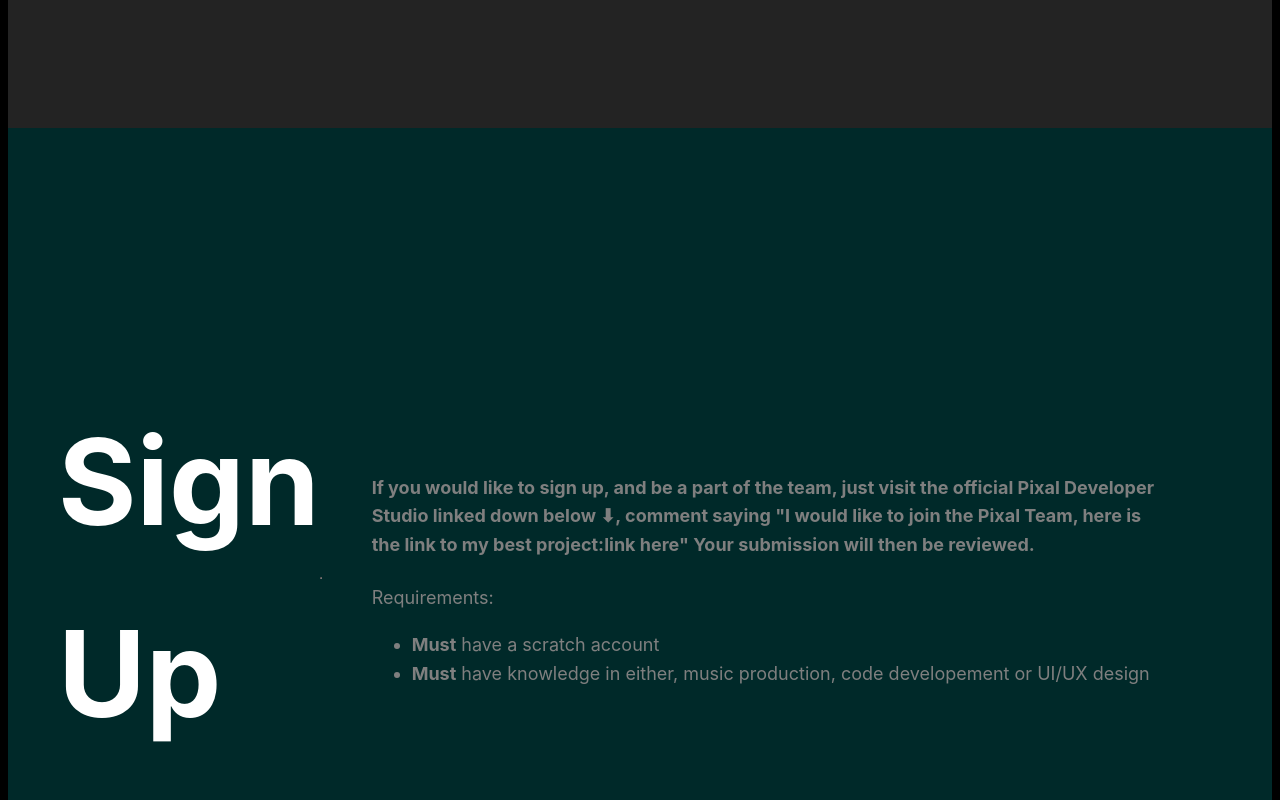
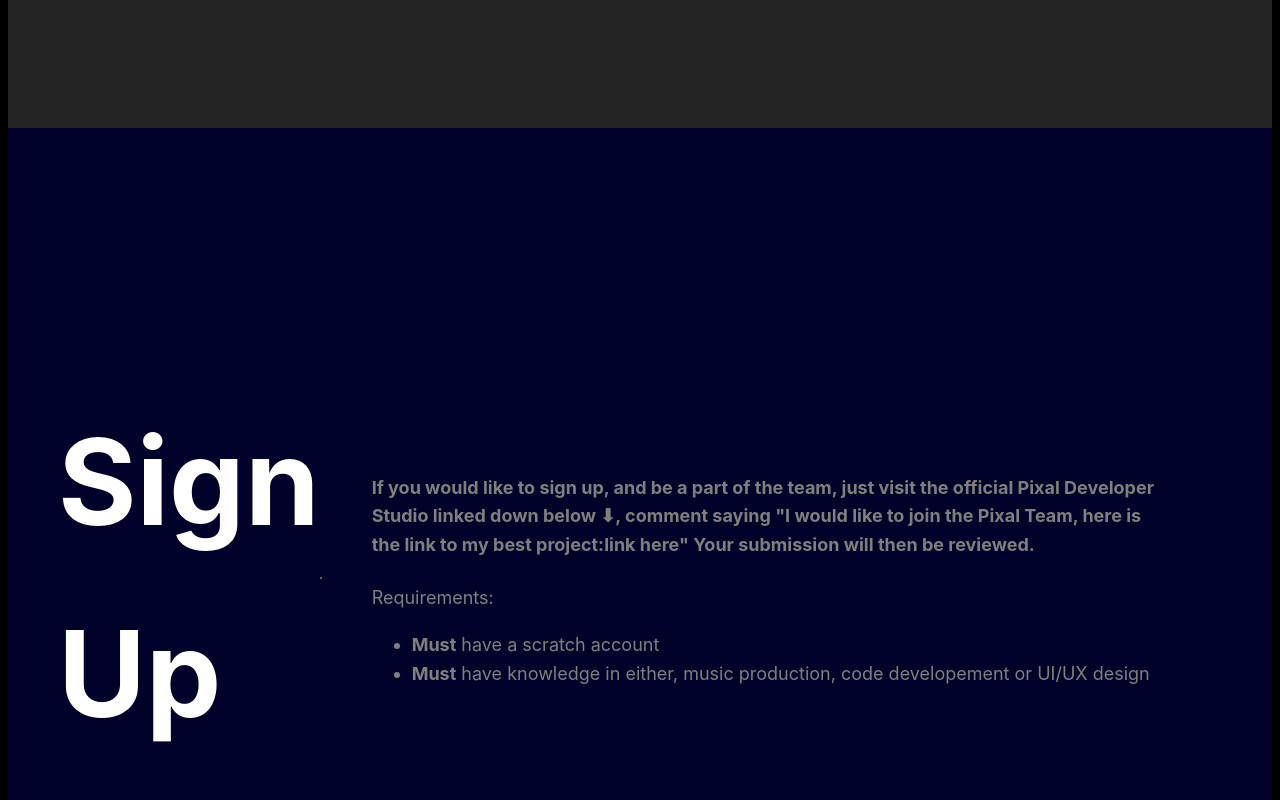
Before and after one commit to Bespoke-Web1/bespoke-web1, a plain HTML site: page index.html in a window 1280 px wide. Shown: the part 2580-3380 px from the top of the page. Drawn offline with Linux system fonts and the light colour scheme.

Commit message:
Update index.html

```diff
--- a/index.html
+++ b/index.html
@@ -52,7 +52,7 @@
   <h4>Studio link down below ⬇</h4>
   </div>
     </section>
-    <section id="signup" style="background-color: rgb(0, 83, 83);">
+    <section id="signup" style="background-color: rgb(0, 4, 83);">
       <h1>Sign Up</h1>
       <hr>
       <div style="padding: 50px;">
```
